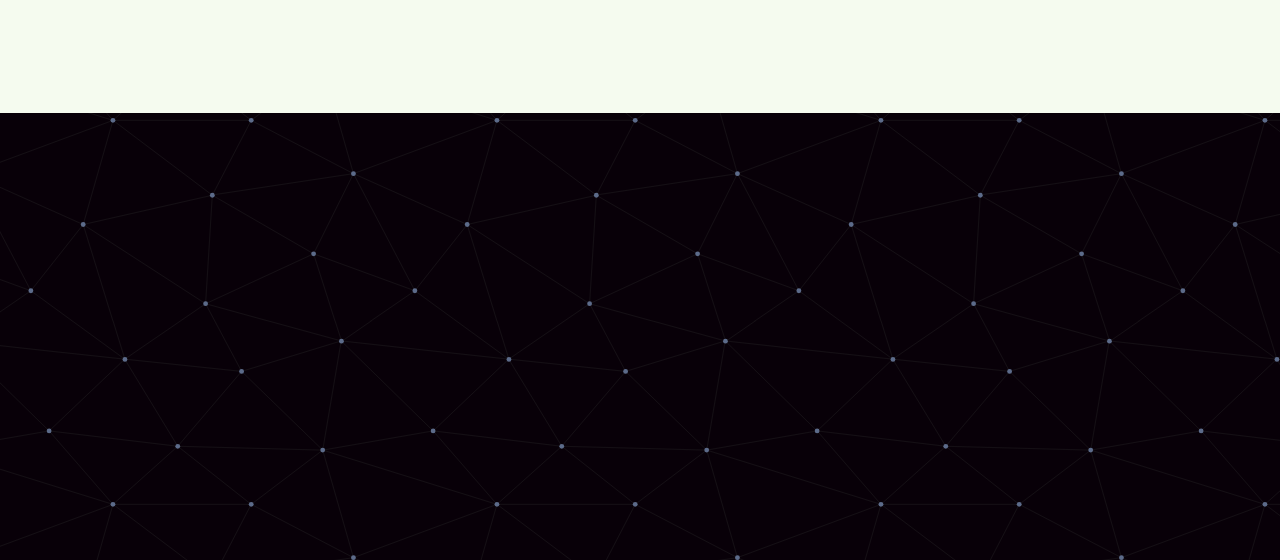
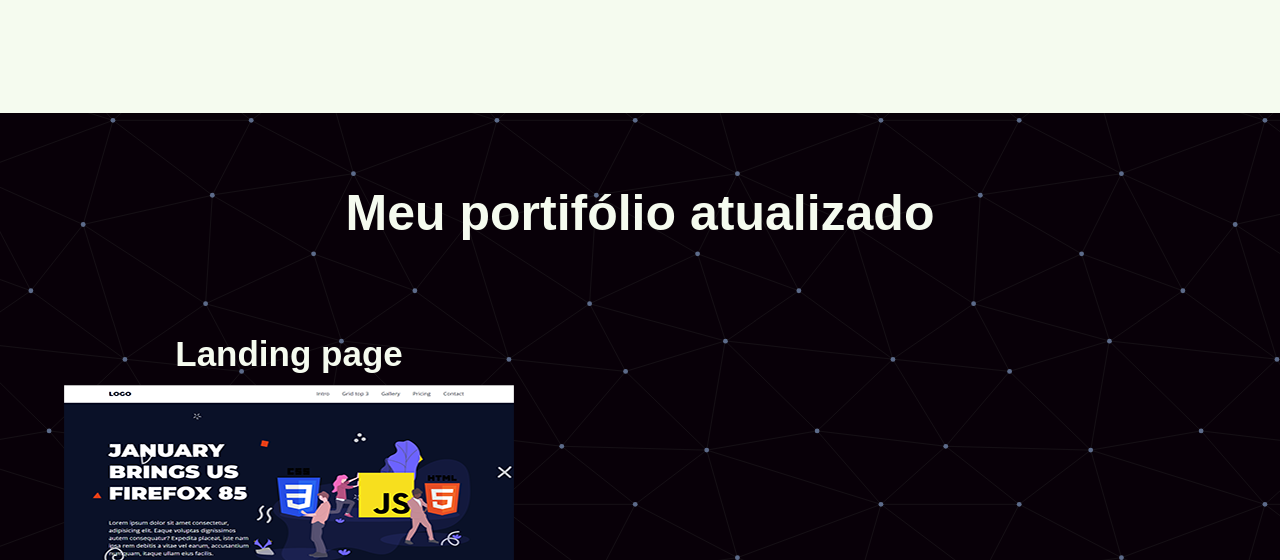
Before and after one commit to EricksonSiqueira/my-landing-page, a plain HTML site: page index.html in a window 1280 px wide. Shown: the part 750-1310 px from the top of the page. Drawn offline with Linux system fonts and the light colour scheme.

Commit message:
Colocando sessão portifolio e primeiro projeto lá.

```diff
--- a/assets/css/style.css
+++ b/assets/css/style.css
@@ -28,23 +28,14 @@ h1, h2, h3, h4 ,h5 ,h6 {
 
 h1{
     font-size: 6rem;
-    text-transform: uppercase;
 }
 h2 {
     font-size: 5.0rem;
 }
 h3 {
-    font-size: 4.5rem;
-}
-h4 {
-    font-size: 4.0rem;
-}
-h5 {
     font-size: 3.5rem;
 }
-h6 {
-    font-size: 3.0rem;
-}
+
 
 .main-bg {
     background-image: url(../svgs/Endless-Constellation.svg);
@@ -155,3 +146,26 @@ a {
 .inicio-txt p{
     margin-top: 2rem;
 }
+
+/*Portfolio*/
+.port-content {
+width: 100%;
+
+}
+.port-txt {
+    display: flex;
+    justify-content: center;
+    padding-top: 7rem;
+
+}
+
+.port-projects {
+    padding-top: 7%;
+    display: grid;
+    grid-template-columns: 1fr 1fr 1fr;
+    text-align: center;
+    margin-left: 5%;
+}
+.project-1 h3 {
+    padding-bottom: 1rem;
+}
--- a/index.html
+++ b/index.html
@@ -13,7 +13,7 @@
             <nav>
                 <ul class='links'>
                     <li ><a href="#inicio">Início</a></li>
-                    <li ><a href="#">Portfólio</a></li>
+                    <li ><a href="#portfolio">Portfólio</a></li>
                     <li ><a href="#">Contatos</a></li>
                 </ul>
             </nav>
@@ -38,7 +38,20 @@
     </section>
 
     <!--Segunda sessão-->
-    <section class='main-bg page'>
+    <section id="portfolio" class='main-bg page'>
+        <div  class='main-content port-content'>
+            <div class='port-txt'>
+                <h2>Meu portifólio atualizado</h2>
+            </div>
+
+            <div class='port-projects'>
+                <div class='project-1'>
+                <h3>Landing page </h3>
+                <a href="https://ericksonsiqueira.github.io/primeira-landing-page/" tittle='link para a landing page hospedada no githut'><img src="/assets/imgs/ladingpage.png" alt="print da pagina inicial da landing page"></a>
+            </div>
+
+        </div>
+    </section>
 
     </section>
 </body>
```
Also changed, not shown: assets/imgs/ladingpage.png (added).
